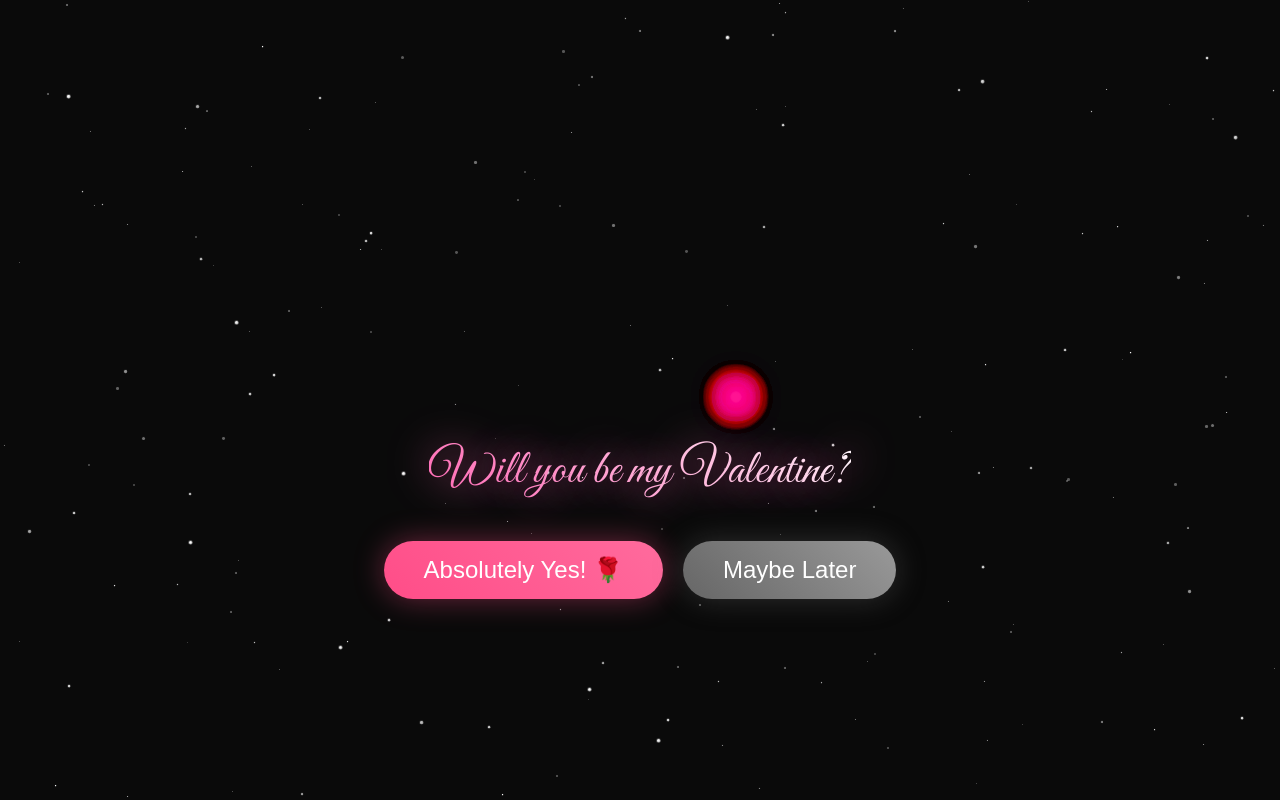
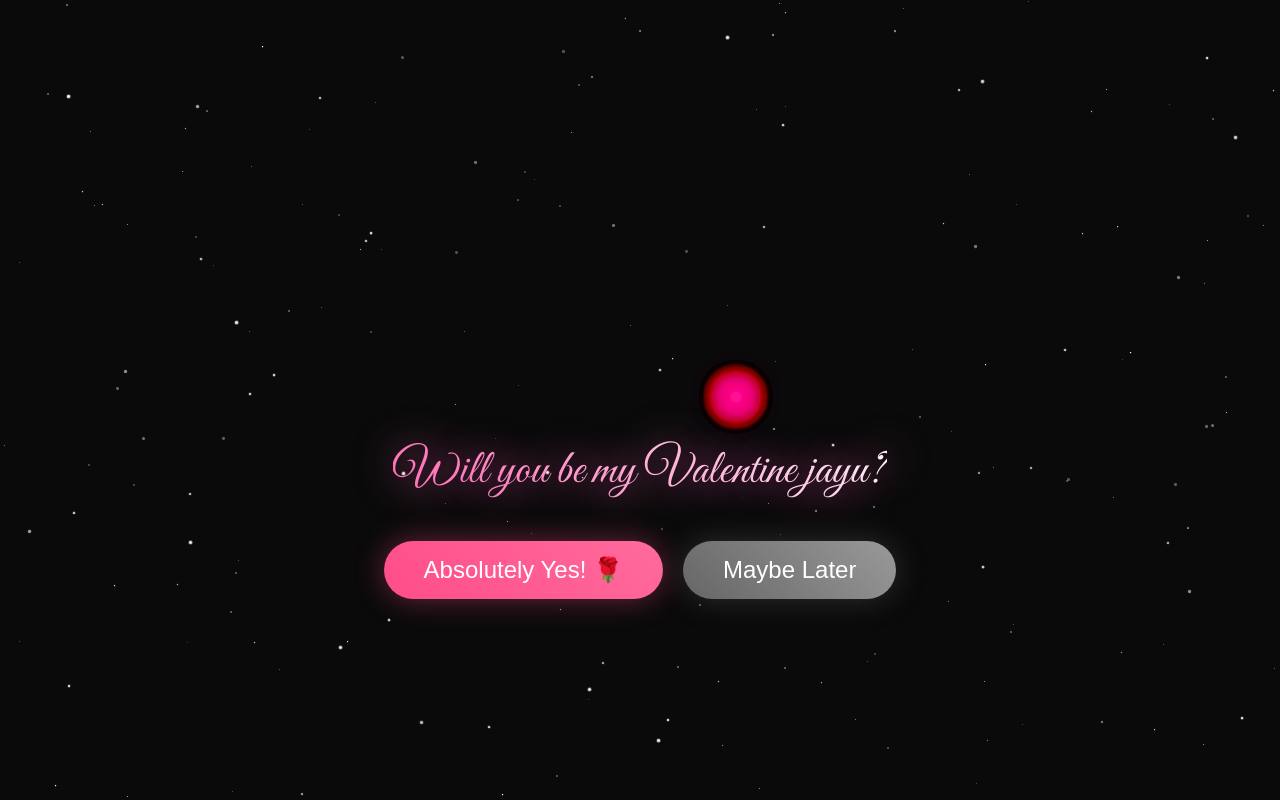
Before and after one commit to hiru557/Valentines-Code, a plain HTML site: page index.html in a window 1280 px wide. Drawn offline with Linux system fonts and the light colour scheme.

Commit message:
Update index.html

```diff
--- a/index.html
+++ b/index.html
@@ -180,7 +180,7 @@
 <body>
   <div class="stars"></div>
   <div class="heart-3d" id="heart-3d"></div>
-  <div class="text">Will you be my Valentine?</div>
+  <div class="text">Will you be my Valentine jayu?</div>
   <div class="buttons">
     <button class="btn btn-yes">Absolutely Yes! 🌹</button>
     <button class="btn btn-no">Maybe Later</button>
```
